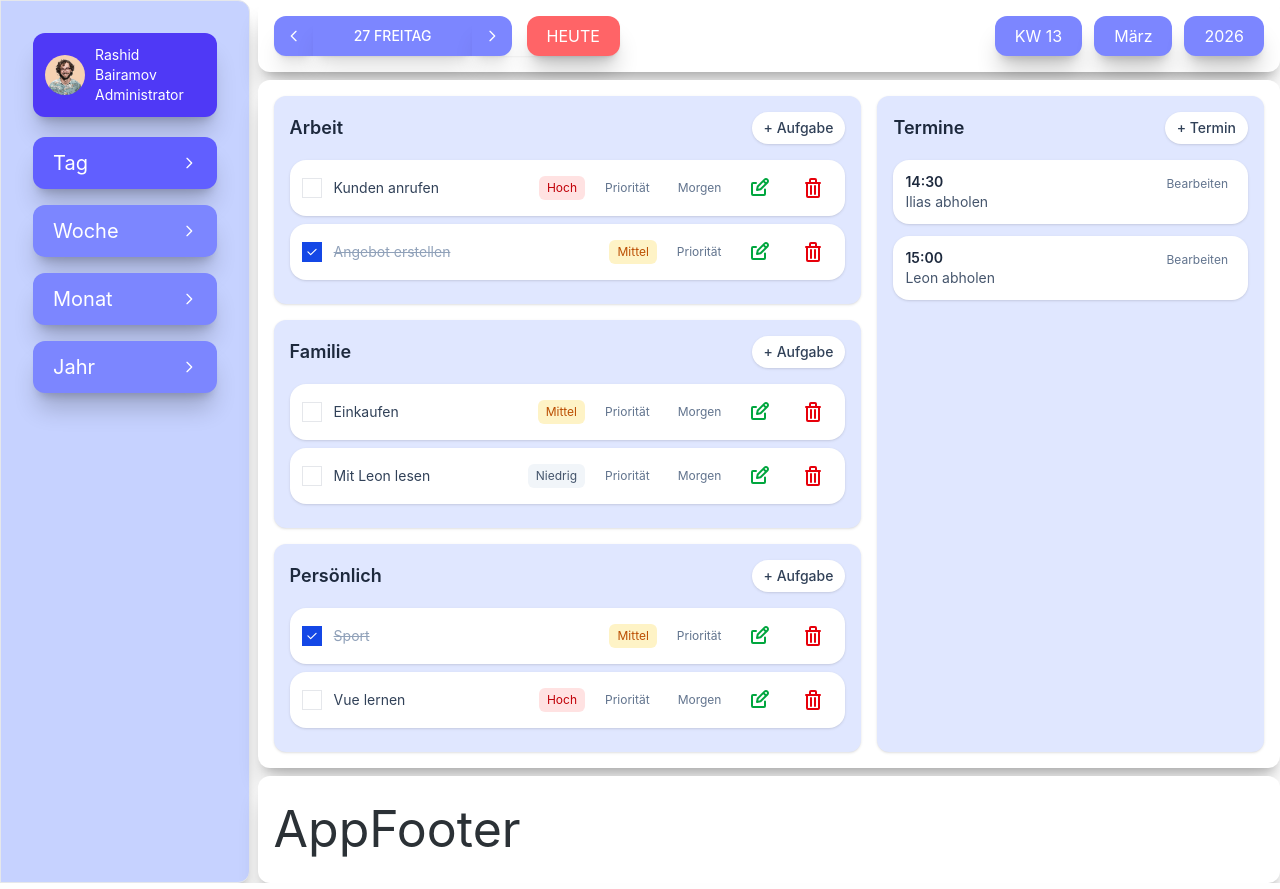
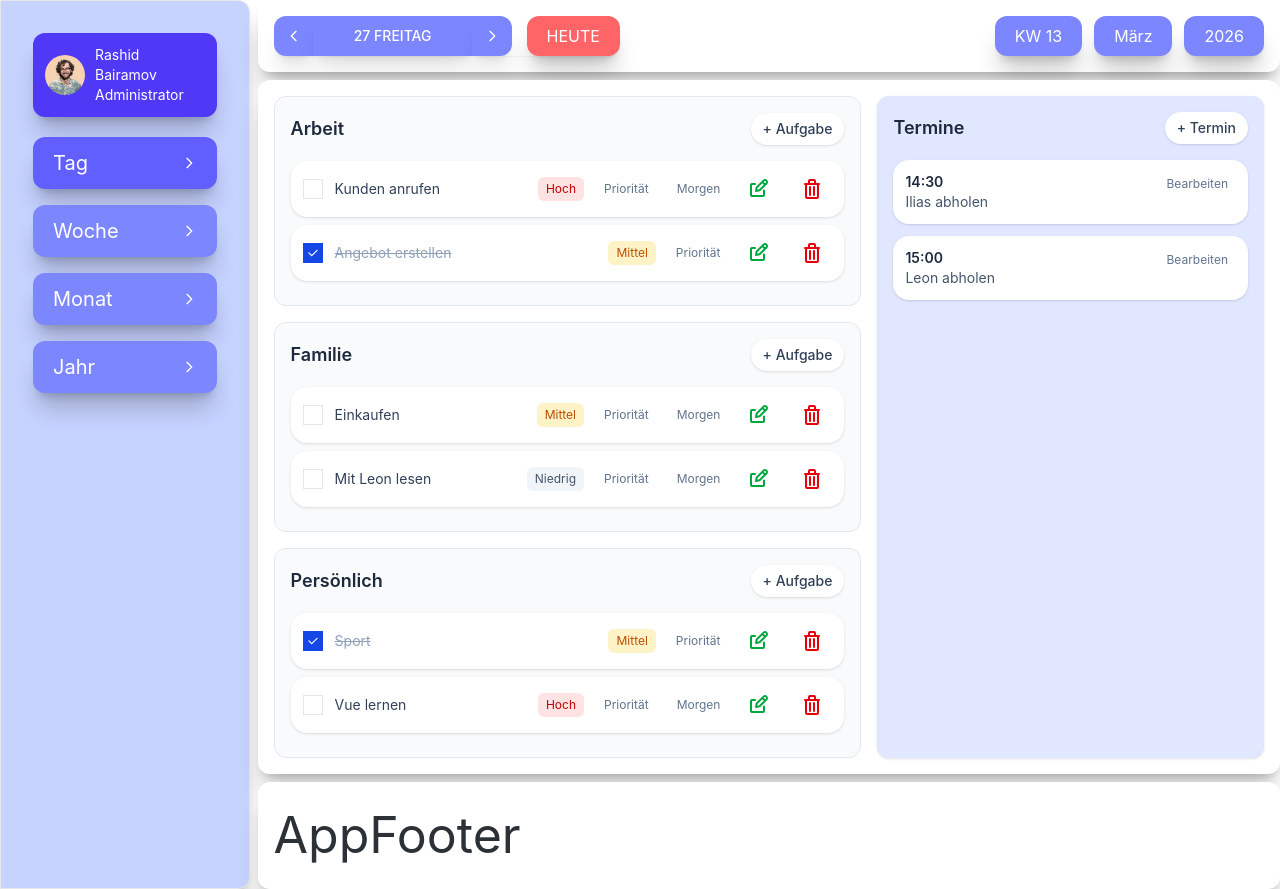
Before and after one commit to Eddyhotkey/PlannerApp, a Vue app: page /day in a window 1280 px wide. Built offline with nearby package versions, Linux system fonts and the light colour scheme.

Commit message:
Drag and Drop zwischen Kategorien: visuelles Highlight beim Drag & Drop, damit man sofort sieht, wo die Aufgabe landet.

```diff
--- a/src/components/day/TaskCategoryCard.vue
+++ b/src/components/day/TaskCategoryCard.vue
@@ -1,8 +1,15 @@
 <template>
   <section
-    class="rounded-xl bg-indigo-100 p-4 shadow-sm"
-    @dragover.prevent
-    @drop="$emit('drop-category')"
+    :class="[
+      'rounded-xl border bg-slate-50 p-4 transition',
+      isDragOver
+        ? 'border-blue-400 bg-blue-50 ring-2 ring-blue-200'
+        : 'border-slate-200'
+    ]"
+    @dragenter.prevent="handleDragEnter"
+    @dragover.prevent="handleDragOver"
+    @dragleave="handleDragLeave"
+    @drop="handleDropCategory"
   >
     <div class="mb-4 flex items-center justify-between">
       <h2 class="text-lg font-semibold text-slate-800">{{ title }}</h2>
@@ -15,7 +22,12 @@
         + Aufgabe
       </button>
     </div>
-
+    <p
+      v-if="isDragOver"
+      class="mb-3 rounded-md bg-blue-100 px-3 py-2 text-sm text-blue-700"
+    >
+      Aufgabe hier ablegen
+    </p>
     <ul class="mb-2 space-y-2">
       <TaskItem
         v-for="task in tasks"
@@ -34,6 +46,7 @@
 </template>
 
 <script setup>
+import { ref } from 'vue'
 import TaskItem from '@/components/day/TaskItem.vue'
 
 defineProps({
@@ -47,7 +60,8 @@ defineProps({
   },
 })
 
-defineEmits([
+
+const emit = defineEmits([
   'add-task',
   'remove-task',
   'toggle-completed',
@@ -58,4 +72,30 @@ defineEmits([
   'drop-task',
   'drop-category',
 ])
+
+const isDragOver = ref(false);
+
+function handleDragEnter( ) {
+  isDragOver.value = true;
+}
+
+function handleDragOver( ) {
+  isDragOver.value = true;
+}
+
+function handleDragLeave ( event ) {
+  const currentTarget = event.currentTarget;
+  const relatedTarget = event.relatedTarget;
+
+  if ( !currentTarget.contains( relatedTarget ) ) {
+    isDragOver.value = false;
+  }
+}
+
+function handleDropCategory( ) {
+  isDragOver.value = false;
+  emit( 'drop-category' );
+}
+
+
 </script>
```
